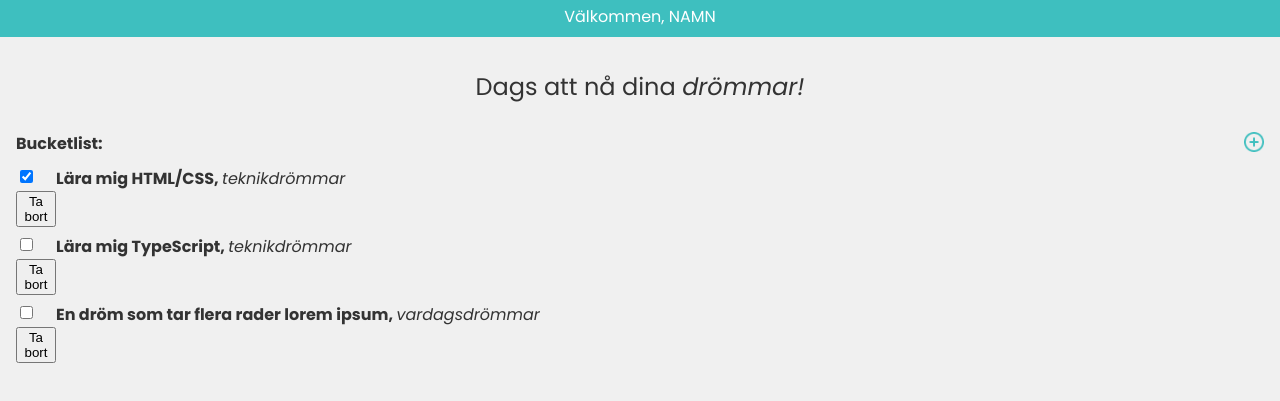
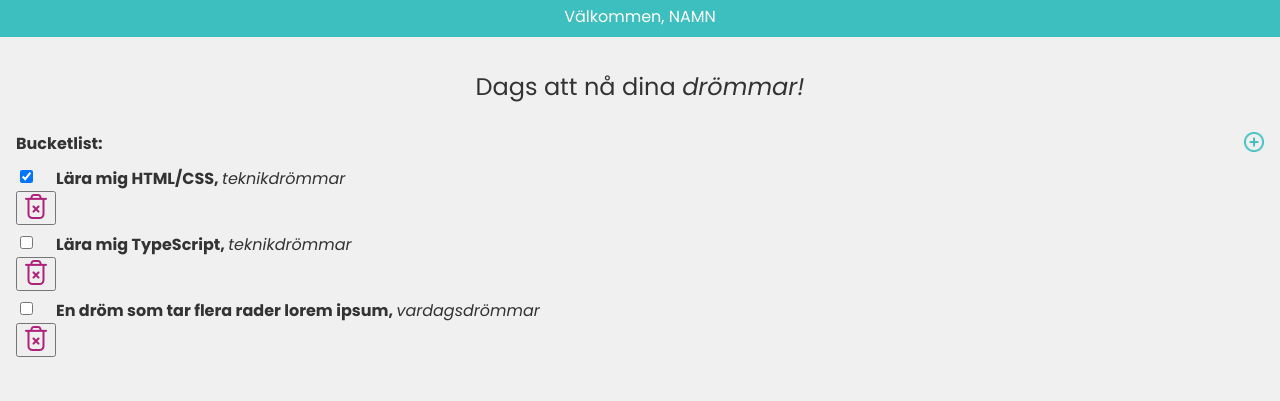
Before and after one commit to kippeves/BucketList, a website: page pages/dashboard.html in a window 1280 px wide. Shown: the part 283-684 px from the top of the page. Drawn offline with Linux system fonts and the light colour scheme.

Commit message:
delete button

```diff
--- a/pages/dashboard.html
+++ b/pages/dashboard.html
@@ -35,19 +35,19 @@
                 <li class="dream-list_item">
                     <input class="dream-check" type="checkbox" name="dream-check" id="dream-check-1" checked>
                     <label for="dream-check-1">Lära mig HTML/CSS, <span class="dream-theme">teknikdrömmar</span></label>
-                    <button type="button">Ta bort</button>
+                    <button type="button"><img src="../assets/images/trash_delete.png"></button>
                 </li>
                 <li class="dream-list_item">
                     <input class="dream-check" type="checkbox" name="dream-check" id="dream-check-2">
                     <label for="dream-check-2">Lära mig TypeScript, <span
                             class="dream-theme">teknikdrömmar</span></label>
-                    <button type="button">Ta bort</button>
+                    <button type="button"><img src="../assets/images/trash_delete.png"></button>
                 </li>
                 <li class="dream-list_item">
                     <input class="dream-check" type="checkbox" name="dream-check" id="dream-check-3">
                     <label for="dream-check-3">En dröm som tar flera rader lorem ipsum, <span
                             class="dream-theme">vardagsdrömmar</span></label>
-                    <button type="button">Ta bort</button>
+                    <button type="button"><img src="../assets/images/trash_delete.png"></button>
                 </li>
             </ul>
         </section>
```
